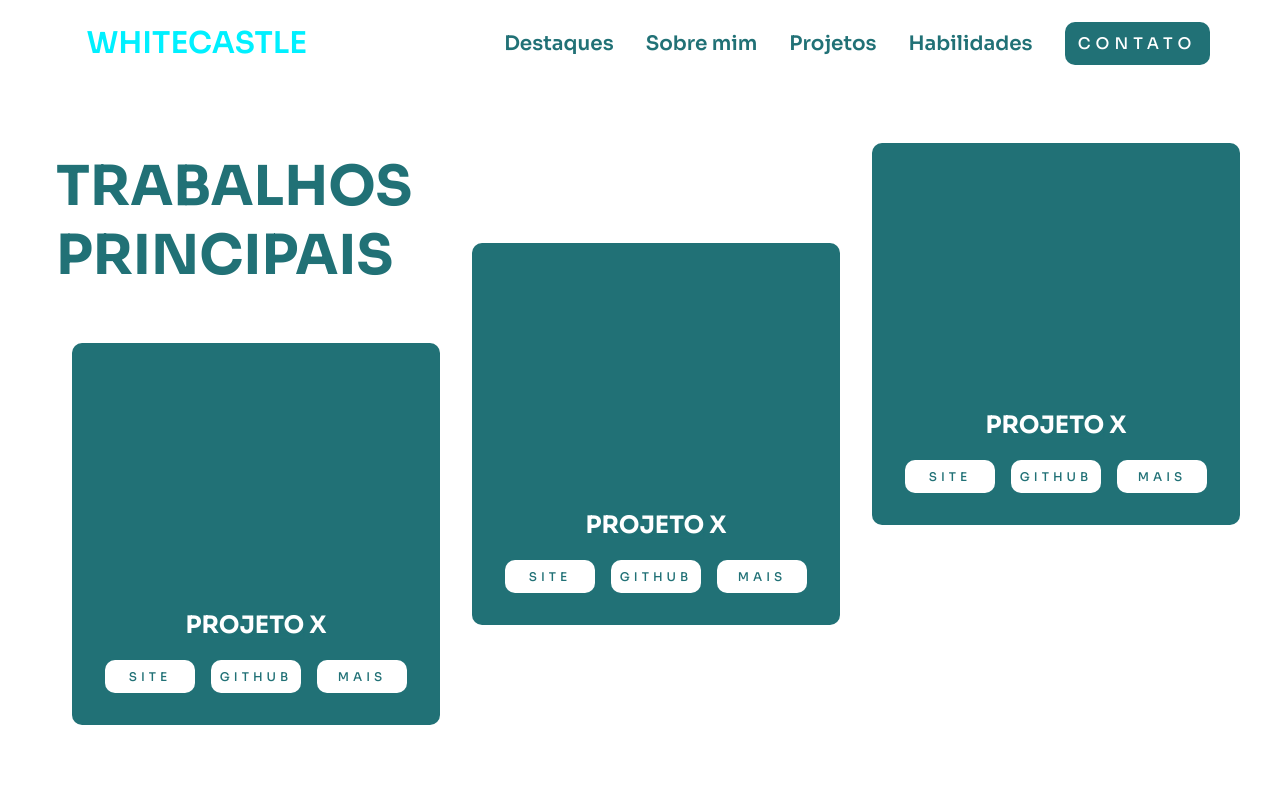
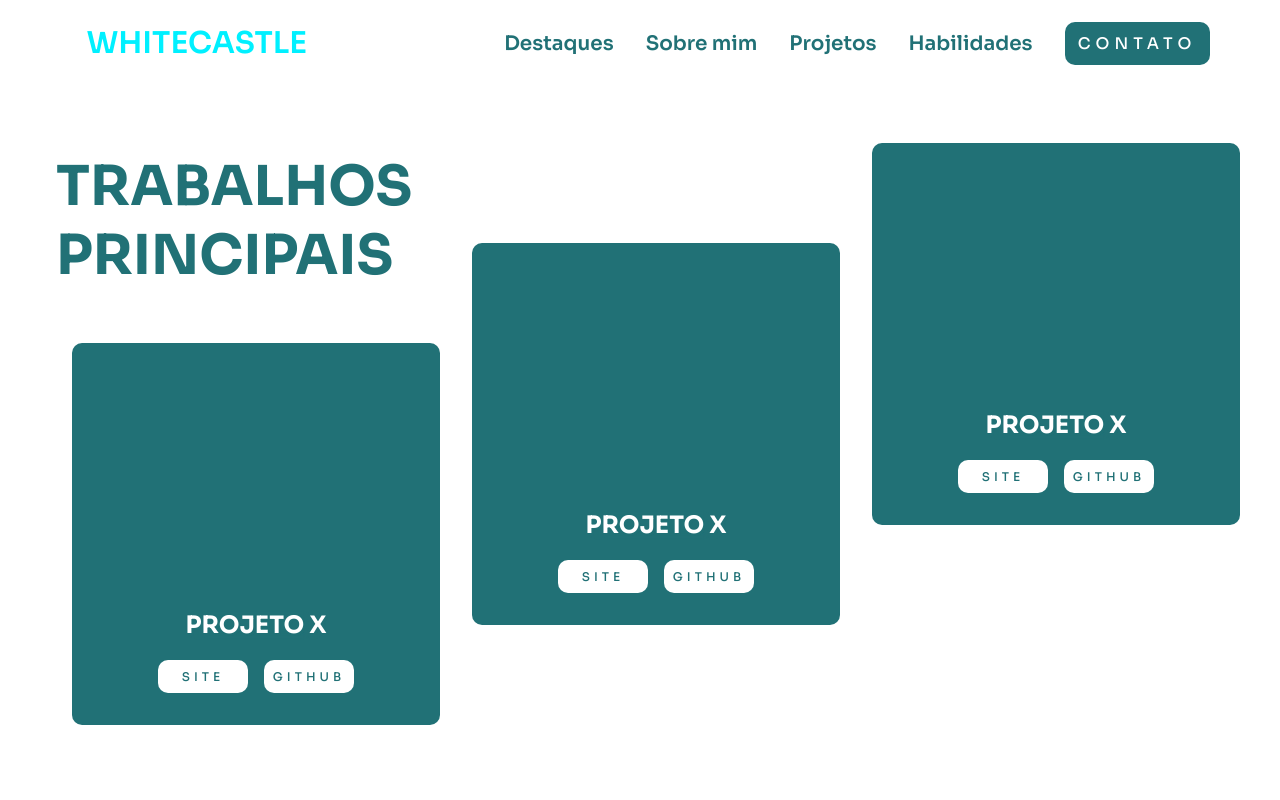
Before and after one commit to CastleWhite23/novo-portifolio, a React (Vite) app: page / in a window 1280 px wide. Shown: the top 800 px of the page. Built offline with nearby package versions, Linux system fonts and the light colour scheme.

Commit message:
permitindo a recepção de imgs de fundo e ajustando a estrutura do html

```diff
--- a/src/components/Card/Card.jsx
+++ b/src/components/Card/Card.jsx
@@ -2,7 +2,7 @@
 import './Card.css'
 import { Button } from '../Button/Button'
 
-const Card = ({ width, height, variant, titulo, style, onMouseEnter, onMouseLeave, children }) => {
+const Card = ({ width, height, variant, titulo, style, onMouseEnter, onMouseLeave, children, bgImage, site, github}) => {
 
     const cardStyle = {
         width: width,
@@ -10,24 +10,37 @@ const Card = ({ width, height, variant, titulo, style, onMouseEnter, onMouseLeav
         ...style
     }
 
+    const bgImageStyle = {
+        backgroundImage: `url(${bgImage})`,
+        backgroundPosition: 'center',
+        width: '100%',
+        height: '100%',
+        backgroundSize: 'cover',
+        borderRadius: '8px 8px 0px 0px',
+      }
+
 
 
     return (
         <>
             <div className={`card ${variant}`} style={cardStyle} onMouseEnter={onMouseEnter} onMouseLeave={onMouseLeave}>
-                <h2>{titulo}</h2>
+                <div style={bgImage && { ...bgImageStyle}}></div>
 
-                {children}
+
+                <div className="info">
+                    <h2>{titulo}</h2>
+                    {children}
 
                 {
                     variant != "journey" && (
                         <div className="btns none" >
-                            <Button text={'site'} variant={'card'} />
-                            <Button text={'github'} variant={'card'} />
-                            <Button text={'mais'} variant={'card'} />
+                            <a href={site} target='_blank'><Button text={'site'} variant={'card'} /></a>
+                            <a href={github} target='_blank'><Button text={'github'} variant={'card'} /></a>
+                            {/* <Button text={'mais'} variant={'card'} /> */}
                         </div>
                     )
                 }
+                </div>
 
             </div>
         </>
```
